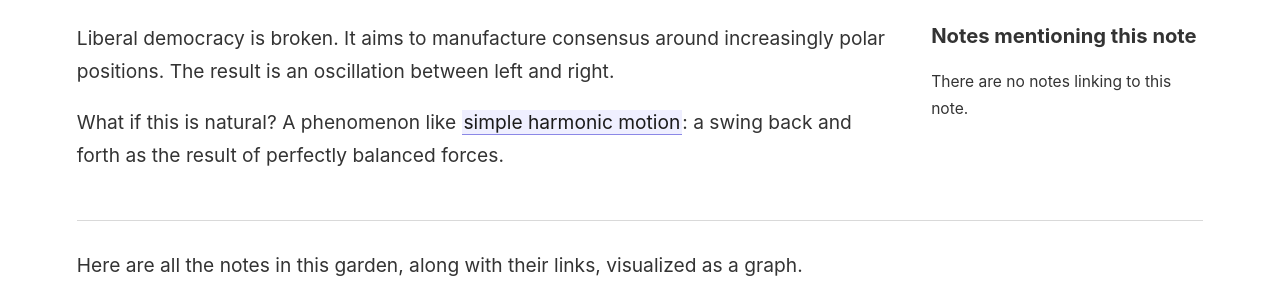
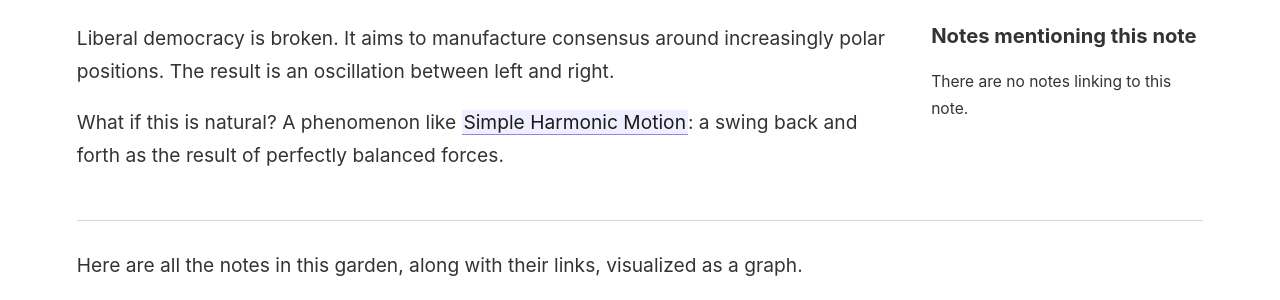
Before and after one commit to bigsee/digital-garden, a Jekyll site: the page built from _notes/Agonistic Pluralism.md, in a window 1280 px wide and 900 px high. Shown: the part 254-554 px from the top of the window. Built offline with Jekyll 4.4.1, drawn with Linux system fonts in a browser that asks for light colours.

```diff
--- a/_notes/Agonistic Pluralism.md
+++ b/_notes/Agonistic Pluralism.md
@@ -1,3 +1,3 @@
 Liberal democracy is broken. It aims to manufacture consensus around increasingly polar positions. The result is an oscillation between left and right.
 
-What if this is natural? A phenomenon like [[simple harmonic motion]]: a swing back and forth as the result of perfectly balanced forces.
+What if this is natural? A phenomenon like [[Simple Harmonic Motion]]: a swing back and forth as the result of perfectly balanced forces.
```
